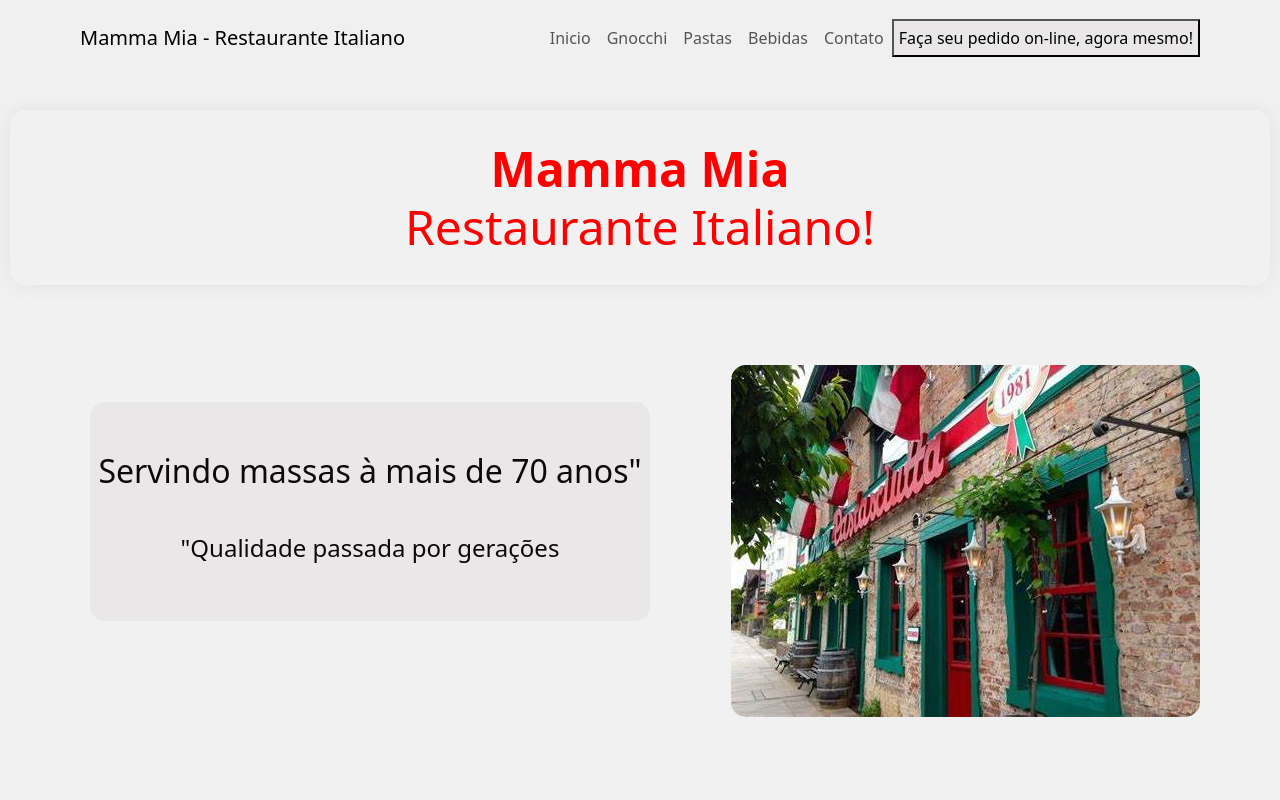
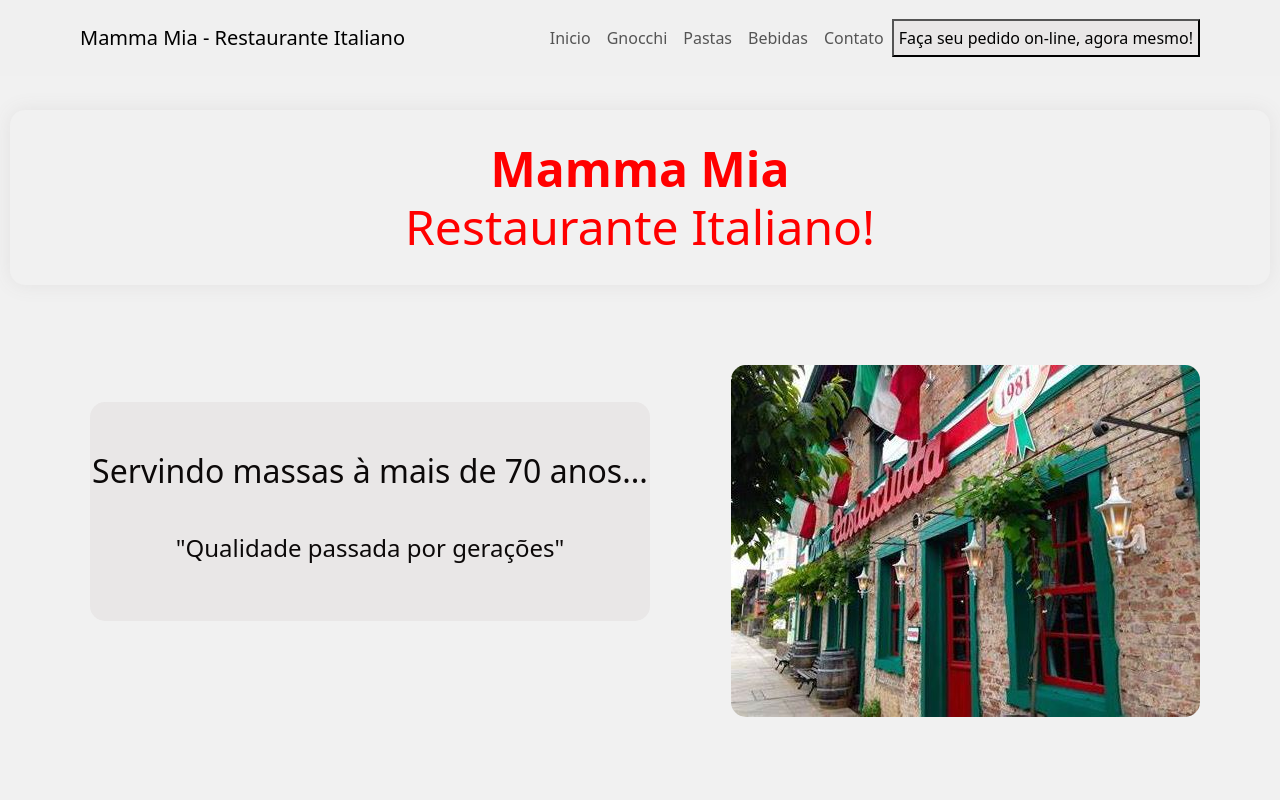
Before and after one commit to osi-83/Page_restaurante, a React (Vite) app: page / in a window 1280 px wide. Shown: the top 800 px of the page. Built offline with nearby package versions, Linux system fonts and the light colour scheme.

Commit message:
public img

```diff
--- a/src/Componentes/Hero.tsx
+++ b/src/Componentes/Hero.tsx
@@ -15,9 +15,9 @@ function Hero() {
 
                       <div className="lead">
 
-                        <h2 >Servindo massas à mais de 70 anos"</h2>
+                        <h2 >Servindo massas à mais de 70 anos...</h2>
                         <br />
-                        <h4>"Qualidade passada por gerações</h4>
+                        <h4>"Qualidade passada por gerações"</h4>
 
                       </div>
 
```
